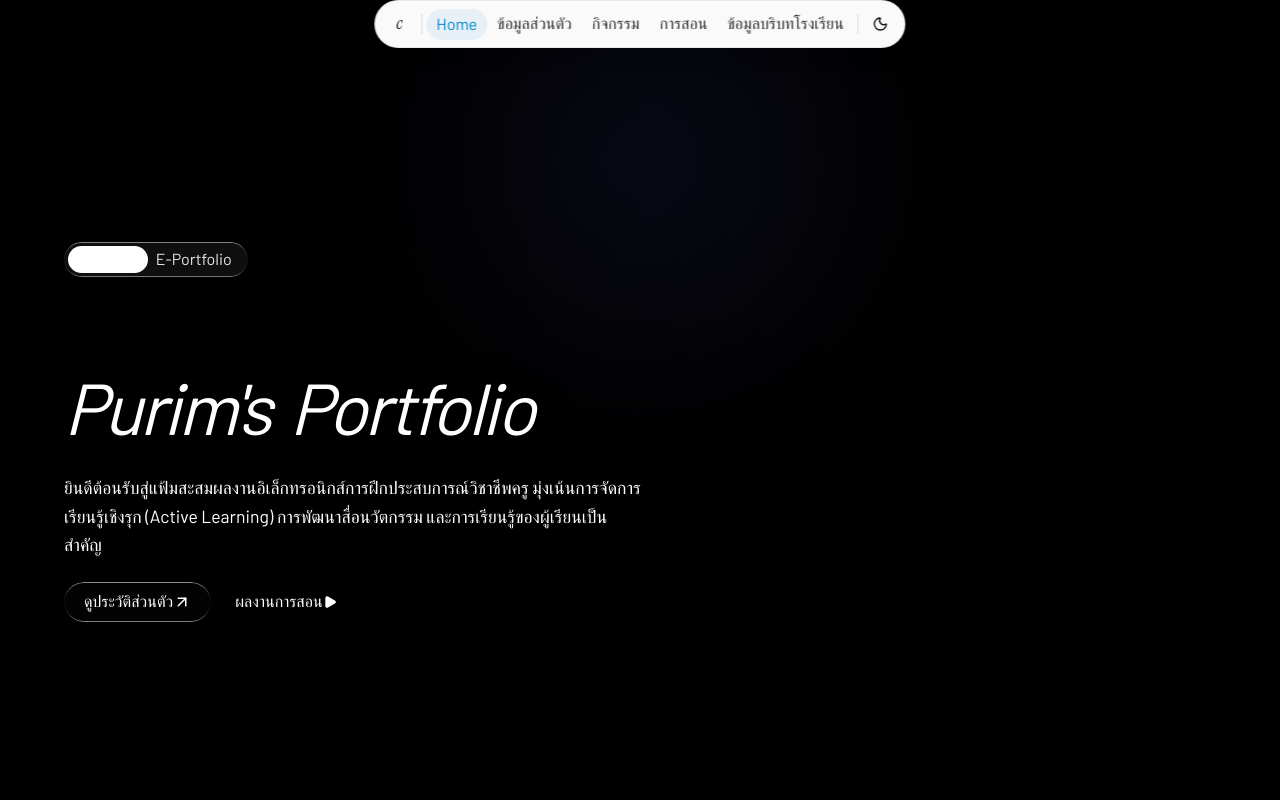
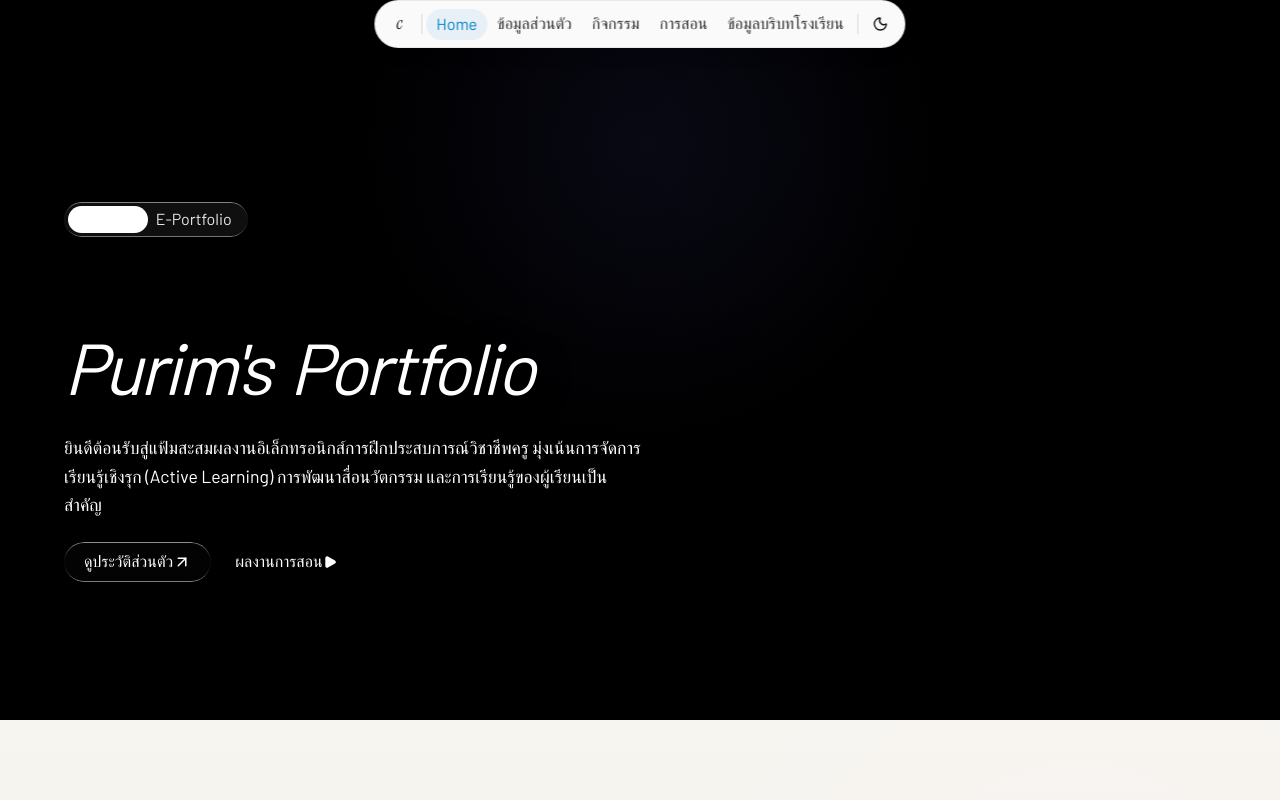
Before and after one commit to plum45/ruji, a React (Vite) app: page / in a window 1280 px wide. Shown: the top 800 px of the page. Built offline with nearby package versions, Linux system fonts and the light colour scheme.

Commit message:
Configure Hero container aspect ratio to 16:9 and center the video to prevent face crop

```diff
--- a/src/components/Hero.tsx
+++ b/src/components/Hero.tsx
@@ -16,18 +16,19 @@ export default function Hero() {
       style={{
         position: 'relative',
         width: '100%',
-        minHeight: '100vh',
+        aspectRatio: '16 / 9',
+        minHeight: 'min(100vh, 600px)',
         overflow: 'hidden',
         background: '#000',
         display: 'flex',
         flexDirection: 'column',
       }}
     >
-      {/* Background video — 120% width, top-aligned */}
+      {/* Background video — 16:9 ratio, centered */}
       <FadingVideo
         src="https://www.dropbox.com/scl/fi/eatqb1dephucbo0ldwqov/3D_character_head_rotation_video_202608081305.mp4?rlkey=06eaviikvb4ph3vltbkuxisus&raw=1"
-        className="absolute left-1/2 top-0 -translate-x-1/2 object-cover object-top"
-        style={{ width: '120%', height: '120%', zIndex: 0 }}
+        className="absolute inset-0 object-cover object-center"
+        style={{ width: '100%', height: '100%', zIndex: 0 }}
         playbackRate={0.75}
       />
       {/* Glow Effect Overlay */}
```
